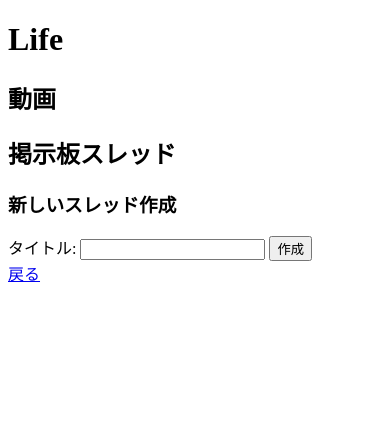
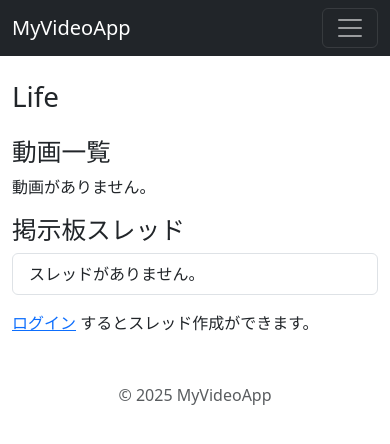
Before and after one commit to sodack2/rearth_youtube, a Flask app: page /genre/1 in a window 390 px wide. Shown: the top 444 px of the page. Run offline with Flask 3, Linux system fonts and the light colour scheme; data comes from the database, SQL or seed files in the repository; data that the repository does not hold is empty.

Commit message:
Update genre.html

```diff
--- a/templates/genre.html
+++ b/templates/genre.html
@@ -1,26 +1,45 @@
-<!DOCTYPE html>
-<html>
-<head><title>{{ category.name }}</title></head>
-<body>
-  <h1>{{ category.name }}</h1>
+{% extends 'base.html' %}
+{% block title %}{{ category.name }}{% endblock %}
 
-  <h2>動画</h2>
+{% block content %}
+  <h1 class="mb-4">{{ category.name }}</h1>
+
+  <h2>動画一覧</h2>
+  <div class="row">
     {% for vid in videos %}
-    <p>{{ vid.title }}</p>
-    <video src="/uploads/{{ vid.filename }}" width="400" controls></video>
+      <div class="col-md-4">
+        <div class="card mb-4 shadow-sm">
+          <video src="{{ url_for('uploaded_file', filename=vid.filename) }}" class="card-img-top" controls></video>
+          <div class="card-body">
+            <h5 class="card-title">{{ vid.title }}</h5>
+          </div>
+        </div>
+      </div>
+    {% else %}
+      <p>動画がありません。</p>
     {% endfor %}
+  </div>
 
   <h2>掲示板スレッド</h2>
+  <ul class="list-group mb-3">
     {% for th in threads %}
-    <p><a href="{{ url_for('thread', thread_id=th.id) }}">{{ th.title }}</a></p>
+      <li class="list-group-item">
+        <a href="{{ url_for('thread', thread_id=th.id) }}">{{ th.title }}</a>
+      </li>
+    {% else %}
+      <li class="list-group-item">スレッドがありません。</li>
     {% endfor %}
+  </ul>
 
+  {% if current_user.is_authenticated %}
     <h3>新しいスレッド作成</h3>
     <form method="post" action="{{ url_for('create_thread', category_id=category.id) }}">
-    タイトル: <input type="text" name="title">
-    <button type="submit">作成</button>
+      <div class="mb-3">
+        <input type="text" name="title" class="form-control" placeholder="スレッドタイトル">
+      </div>
+      <button type="submit" class="btn btn-primary">作成</button>
     </form>
-
-  <a href="{{ url_for('index') }}">戻る</a>
-</body>
-</html>
+  {% else %}
+    <p><a href="{{ url_for('login') }}">ログイン</a> するとスレッド作成ができます。</p>
+  {% endif %}
+{% endblock %}
```
Lines whose indentation alone changed are shown as unchanged.
